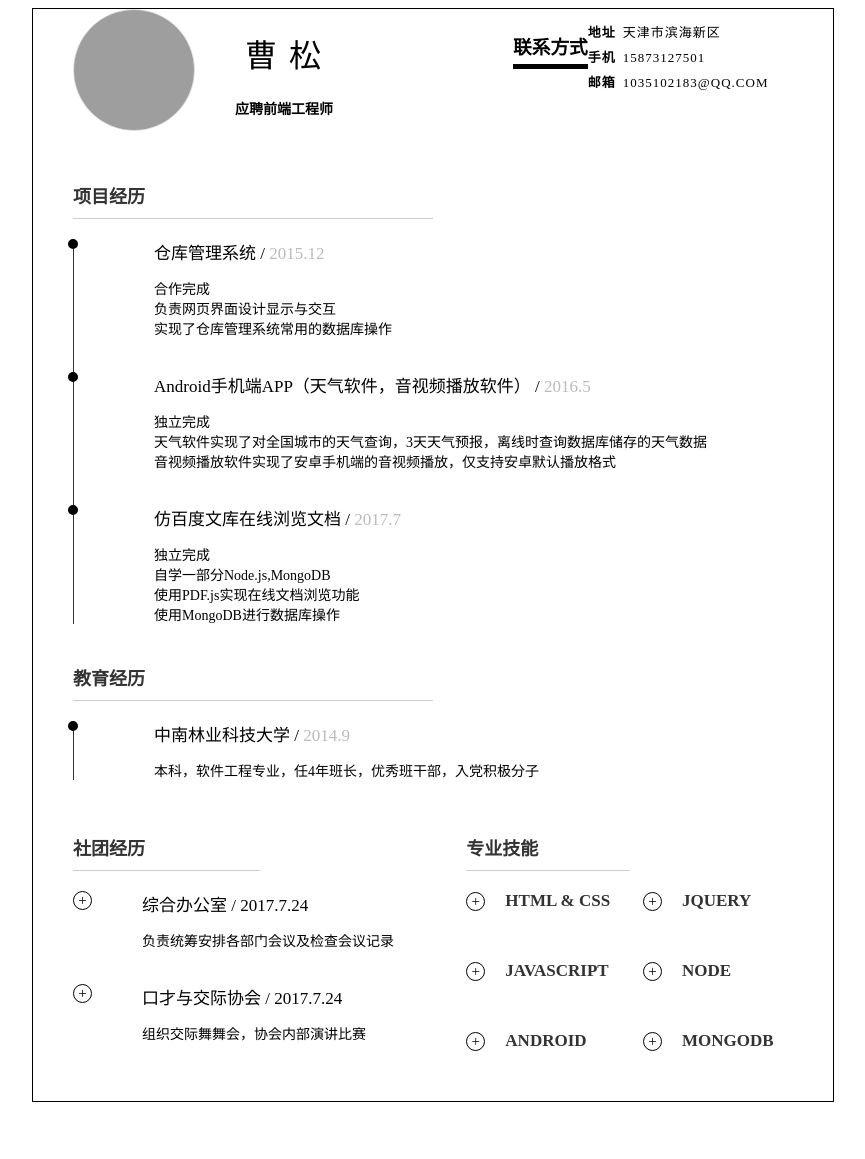
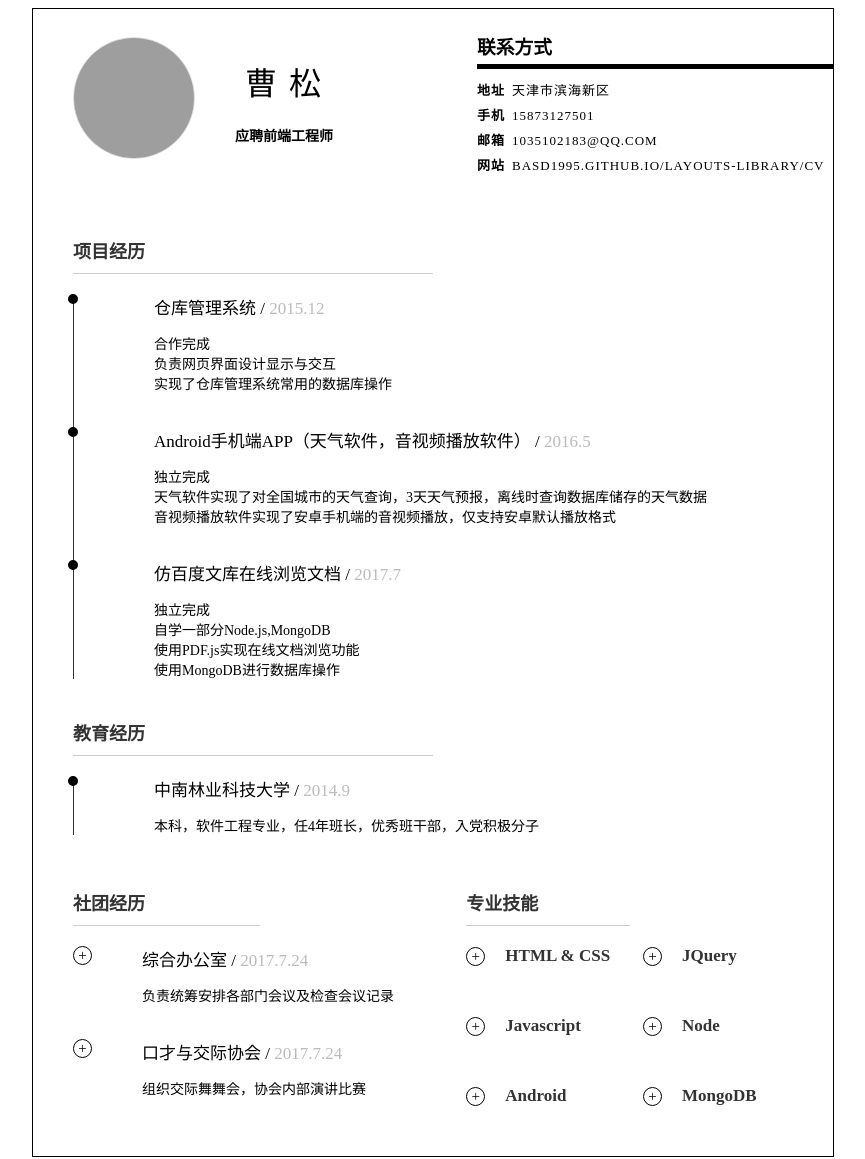
Before and after one commit to basd1995/layouts-library, a plain HTML site: page CV/index.html in a window 1280 px wide. Shown: the whole page, without its empty margins (207-1072 px from the left). Before the commit the page ends 1110 px from the top, so only its background shows below. Drawn offline with Linux system fonts and the light colour scheme; grey boxes are pictures that could not be loaded.

Commit message:
CV 17.9.21

```diff
--- a/CV/index.html
+++ b/CV/index.html
@@ -21,6 +21,7 @@
                     <a href=""><span>地址</span>天津市滨海新区</a>
                     <a href=""><span>手机</span>15873127501</a>
                     <a href=""><span>邮箱</span>1035102183@qq.com</a>
+                    <a href=""><span>网站</span>basd1995.github.io/layouts-library/CV&nbsp&nbsp</a>
                 </div>
             </div>
         </header>
@@ -78,7 +79,7 @@
                 <div class="hr"></div>
                 <div class="myskill">
                   <div><span class="plus">+</span><a>HTML & CSS</a></div>
-                  <div><span class="plus">+</span><a>jquery</a></div>
+                  <div><span class="plus">+</span><a>jQuery</a></div>
                   <div><span class="plus">+</span><a>javascript</a></div>
                   <div><span class="plus">+</span><a>Node</a></div>
                   <div><span class="plus">+</span><a>android</a></div>
--- a/CV/main.css
+++ b/CV/main.css
@@ -8,6 +8,7 @@ body {
 a {
     text-decoration: none;
     color: #000;
+	  white-space: nowrap;
 }
 /*头部*/
 header {
@@ -54,7 +55,6 @@ header {
     padding: 5px 0;
     border-bottom: 5px solid;
     text-transform: uppercase;
-	  float: left;
 }
 
 .contacts .way {
@@ -123,7 +123,7 @@ footer h2 {
     text-transform: capitalize;
 }
 
-.exp .during {
+.during {
     color: #bbb;
 }
 
@@ -186,13 +186,14 @@ footer {
 .myskill>div {
     width: 150px;
     margin-bottom: 50px;
+/*	  margin-right: 10px;*/
 }
 
 .myskill a {
     font-size: 17px;
     font-weight: bolder;
     color: #333;
-    text-transform: uppercase;
+    text-transform: capitalize;
 }
 
 .myskill .plus {
```
